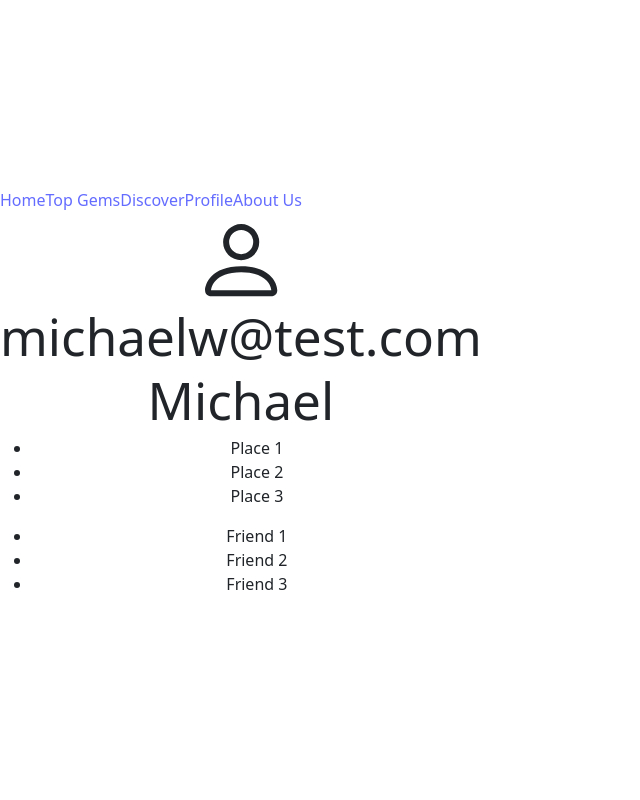
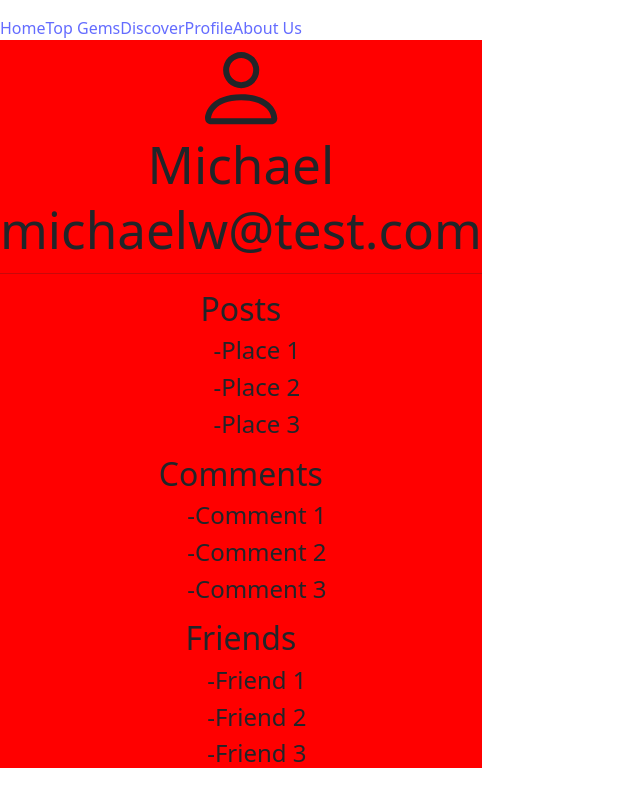
Before and after one commit to MichaelWhiting/HiddenGems, a React (Vite) app: page /profile in a window 1280 px wide. Shown: the whole page, without its empty margins (0-640 px from the left). Built offline with nearby package versions, Linux system fonts and the light colour scheme; the HTML template or start-up script is replaced by a standard one.

Commit message:
account page

```diff
--- a/src/pages/Profile.jsx
+++ b/src/pages/Profile.jsx
@@ -8,25 +8,35 @@ function Profile() {
   }
 
   return (
-    <div style={{textAlign: "center"}}>
+    <div style={{textAlign: "center", justifyContent: "center", alignItems: "center", width: "100%", background: "red"}}>
       <div >
         <Icon.Person style={{width: "20%", height: "20%"}}/>
       </div>
+      <h1>{user.username}</h1>
       <h1>{user.email}</h1>
-      <h1>{user.username}</h1>
-
+      <hr/>
       <div style={{textAlign: "center"}}>
+        <h2>Posts</h2>
         <ul>
-          <li>Place 1</li>
-          <li>Place 2</li>
-          <li>Place 3</li>
+          <h4>-Place 1</h4>
+          <h4>-Place 2</h4>
+          <h4>-Place 3</h4>
         </ul>
       </div>
       <div style={{textAlign: "center"}}>
+        <h2>Comments</h2>
         <ul>
-          <li>Friend 1</li>
-          <li>Friend 2</li>
-          <li>Friend 3</li>
+          <h4>-Comment 1</h4>
+          <h4>-Comment 2</h4>
+          <h4>-Comment 3</h4>
+        </ul>
+      </div>
+      <div style={{textAlign: "center"}}>
+        <h2>Friends</h2>
+        <ul>
+          <h4>-Friend 1</h4>
+          <h4>-Friend 2</h4>
+          <h4>-Friend 3</h4>
         </ul>
       </div>
     </div>
```
